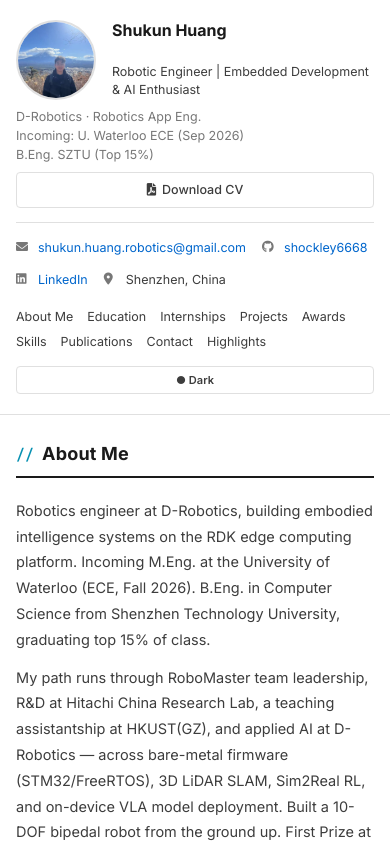
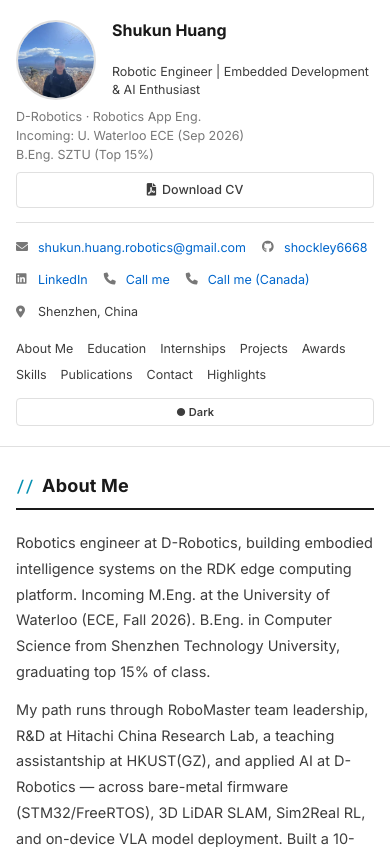
Before and after one commit to shockley6668/personal-website, a React (Vite) app: page / in a window 390 px wide. Shown: the top 849 px of the page. Built offline with nearby package versions, Linux system fonts and the light colour scheme.

Commit message:
feat: add Canadian phone number alongside the existing China line
Keep the +86 entry and add a distinct Canada contact so both numbers
render in the sidebar and contact links without colliding on name.

Co-authored-by: Shockley <shockley6668@users.noreply.github.com>

```diff
--- a/components/Sidebar.tsx
+++ b/components/Sidebar.tsx
@@ -75,6 +75,14 @@ const Sidebar: React.FC = () => {
             <a href={linkedinLink.url} target="_blank" rel="noreferrer">LinkedIn</a>
           </div>
         )}
+        {SOCIAL_LINKS_DATA.filter((link) => link.url.startsWith('tel:')).map((phone) => (
+          <div className="sidebar-contact-item" key={phone.url}>
+            <i className="fas fa-phone" />
+            <a href={phone.url} aria-label={getText(phone.label, language)}>
+              {getText(phone.label, language)}
+            </a>
+          </div>
+        ))}
         <div className="sidebar-contact-item">
           <i className="fas fa-map-marker-alt" />
           <span>{language === 'en' ? 'Shenzhen, China' : '中国深圳'}</span>
--- a/constants.tsx
+++ b/constants.tsx
@@ -404,6 +404,7 @@ export const SOCIAL_LINKS_DATA: SocialLink[] = [
   { name: 'LinkedIn', url: 'https://www.linkedin.com/in/shukun-huang/', icon: <i className="fab fa-linkedin"></i>, label: { zh: '我的领英', en: 'My LinkedIn' } },
   { name: 'Email', url: 'mailto:shukun.huang.robotics@gmail.com', icon: <i className="fas fa-envelope"></i>, label: { zh: '发送邮件给我', en: 'Send me an Email' } },
   { name: 'Phone', url: 'tel:+8615024220891', icon: <i className="fas fa-phone"></i>, label: { zh: '拨打电话', en: 'Call me' } },
+  { name: 'Phone (Canada)', url: 'tel:+15483905685', icon: <i className="fas fa-phone"></i>, label: { zh: '加拿大电话', en: 'Call me (Canada)' } },
 ];
 
 export const CONTACT_STRINGS: ContactContent = {
```
Also changed, not shown: components/Contact.tsx (+4 -3 lines).
